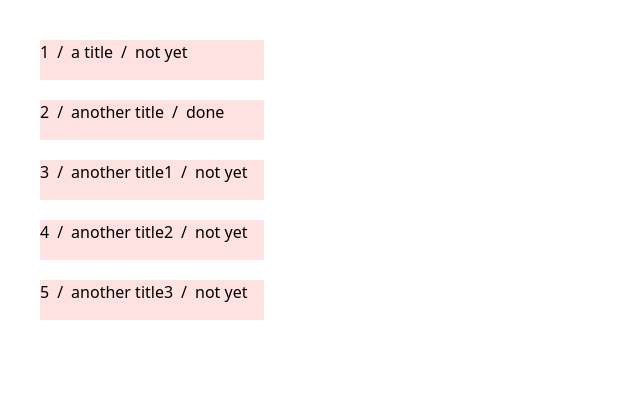
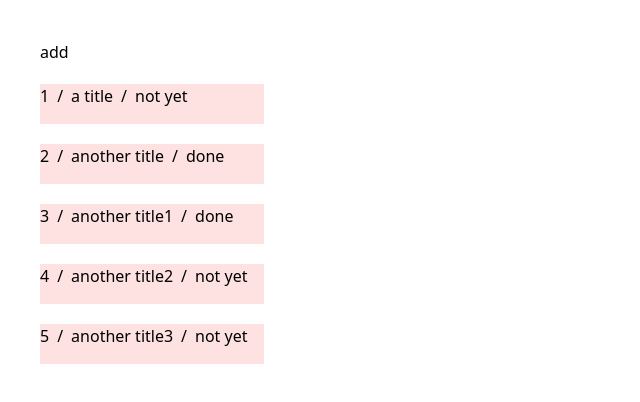
Before and after one commit to learn-dev-concepts/react-query-todo, a React (Create React App) app: page / in a window 1280 px wide. Shown: the top 402 px of the page, without its empty margins (0-640 px from the left). Built offline with nearby package versions, Linux system fonts and the light colour scheme; data requests are answered from the project's data file.

Commit message:
온클릭시에 리스트 업데이트

```diff
--- a/db.json
+++ b/db.json
@@ -13,7 +13,7 @@
     {
       "id": "3",
       "title": "another title1",
-      "isDone": false
+      "isDone": true
     },
     {
       "id": "4",
--- a/src/Home.tsx
+++ b/src/Home.tsx
@@ -1,6 +1,6 @@
 import { useNavigate } from "react-router-dom";
-import { useQuery } from "@tanstack/react-query";
-import { getTodos } from "./apis/todos";
+import { useMutation, useQuery, useQueryClient } from "@tanstack/react-query";
+import { addTodo, getTodos } from "./apis/todos";
 
 export interface Todo {
   id: string;
@@ -10,6 +10,7 @@ export interface Todo {
 
 const Home = () => {
   const navigation = useNavigate();
+  const queryClient = useQueryClient();
 
   const { data: todos } = useQuery({
     initialData: [],
@@ -17,12 +18,24 @@ const Home = () => {
     queryFn: getTodos,
   });
 
+  const handleClickAdd = async () => {
+    const newTodo = {
+      id: "10",
+      title: "hi",
+      isDone: false,
+    };
+
+    await addTodo(newTodo);
+    queryClient.invalidateQueries({ queryKey: ["todos"] });
+  };
+
   const handleClick = async (todo: Todo) => {
     navigation(`/post/${todo.id}`);
   };
 
   return (
     <div className="m-10">
+      <button onClick={handleClickAdd}>add</button>
       {todos.map((todo) => (
         <button
           onClick={() => handleClick(todo)}
--- a/src/apis/todos.ts
+++ b/src/apis/todos.ts
@@ -1,4 +1,5 @@
 import axios from "axios";
+import { Todo } from "../Home";
 
 const baseUrl = "http://localhost:4000/todos";
 
@@ -32,3 +33,12 @@ export const updateTodos = async (todo: TodoResponse) => {
 
   return res.data;
 };
+
+let lastId = 0;
+export const addTodo = async (todo: TodoResponse) => {
+  if (Number(lastId) === Number(todo.id)) throw new Error("dup");
+
+  const res = await axios.post(baseUrl, todo);
+  lastId = res.data.id;
+  return res.data;
+};
```
